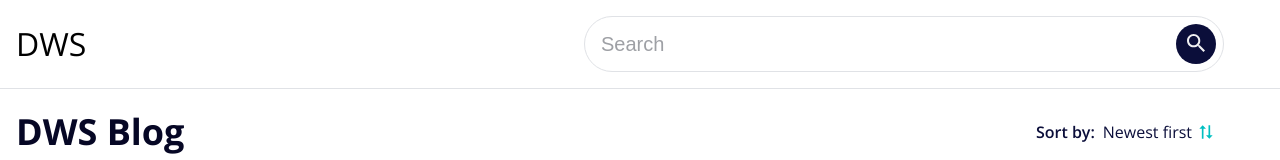
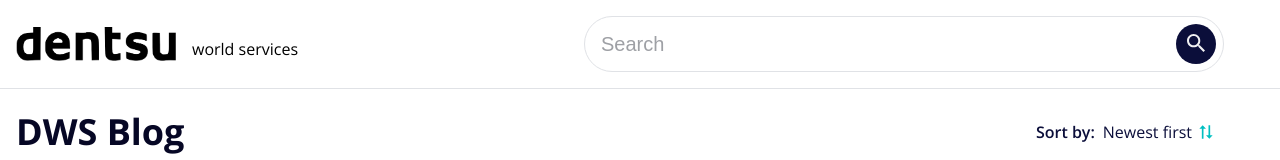
Before and after one commit to GuimaraesJC/dws-frontend-challenge, a React (Vite) app: page / in a window 1280 px wide. Shown: the top 160 px of the page. Built offline with nearby package versions, Linux system fonts and the light colour scheme; no server answers.

Commit message:
feat: adds logo to Topbar

```diff
--- a/src/components/Topbar/Topbar.module.css
+++ b/src/components/Topbar/Topbar.module.css
@@ -7,8 +7,18 @@
   margin: 0 auto;
 }
 
+.logoWrapper {
+  display: flex;
+  align-items: flex-end;
+  gap : 1rem;
+}
+
 .logo {
-  fill: var(--color-neutral-darkest);
+  width: 10rem;
+}
+
+.logoComplement {
+  display: none;
 }
 
 .searchWrapper {
@@ -70,6 +80,10 @@
 }
 
 @media (min-width: 1024px) {
+  .logoComplement {
+    display: block;
+  }
+
   .searchWrapper {
     margin-right: 2.5rem;
   }
--- a/src/components/Topbar/index.tsx
+++ b/src/components/Topbar/index.tsx
@@ -1,16 +1,20 @@
 import { IoMdSearch } from 'react-icons/io'
+import Logo from '../../assets/logo.png'
 import styles from './Topbar.module.css'
 
 
 function Topbar() {
   return (
     <header className={styles.container}>
-      <h1>DWS</h1>
+      <div className={styles.logoWrapper}>
+        <img className={styles.logo} src={Logo} alt="Dentsu World Services" />
+        <span className={styles.logoComplement}>world services</span>
+      </div>
       <div className={styles.searchWrapper}>
-      <input className={styles.input} type="text" placeholder="Search" />
-      <button className={styles.button}>
-        <IoMdSearch className={styles.icon} />
-      </button>
+        <input className={styles.input} type="text" placeholder="Search" />
+        <button className={styles.button}>
+          <IoMdSearch className={styles.icon} />
+        </button>
       </div>
     </header>
   )
```
Also changed, not shown: src/assets/logo.png (added), src/assets/logo.svg (deleted).
